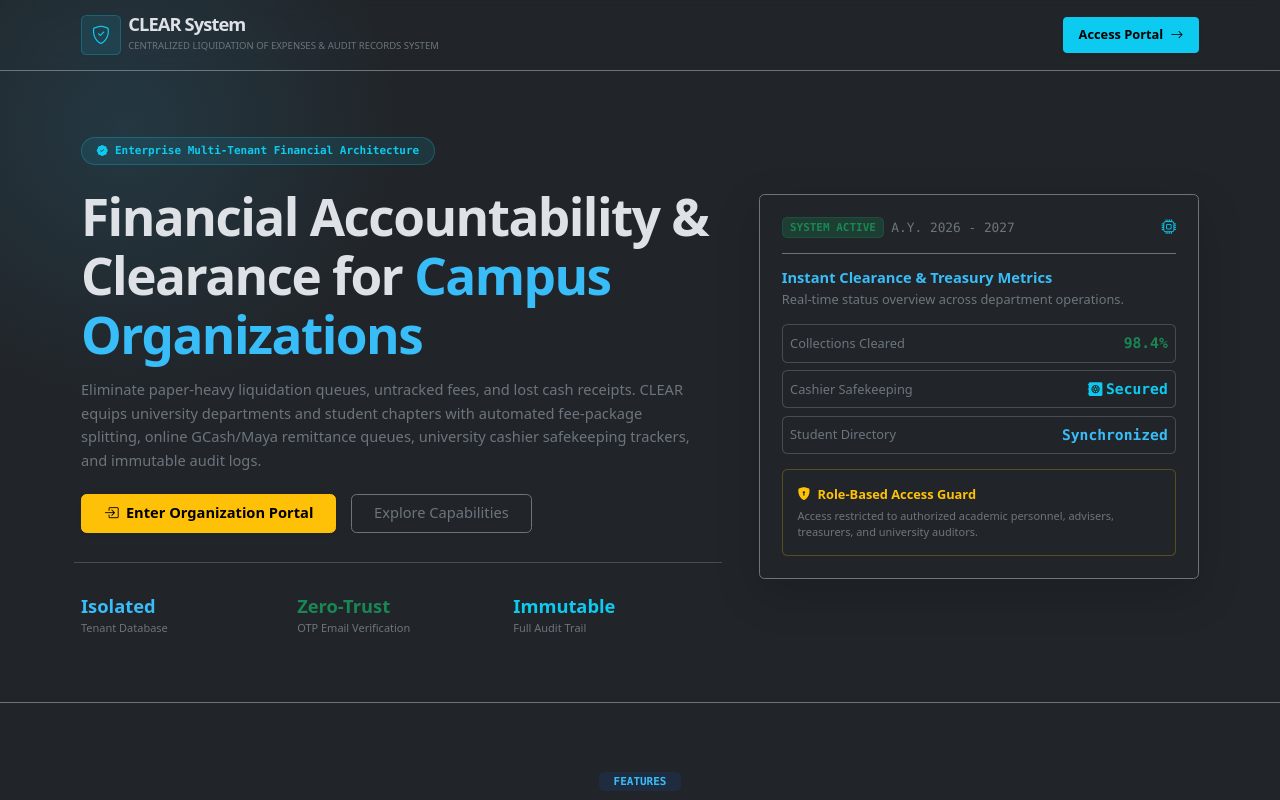
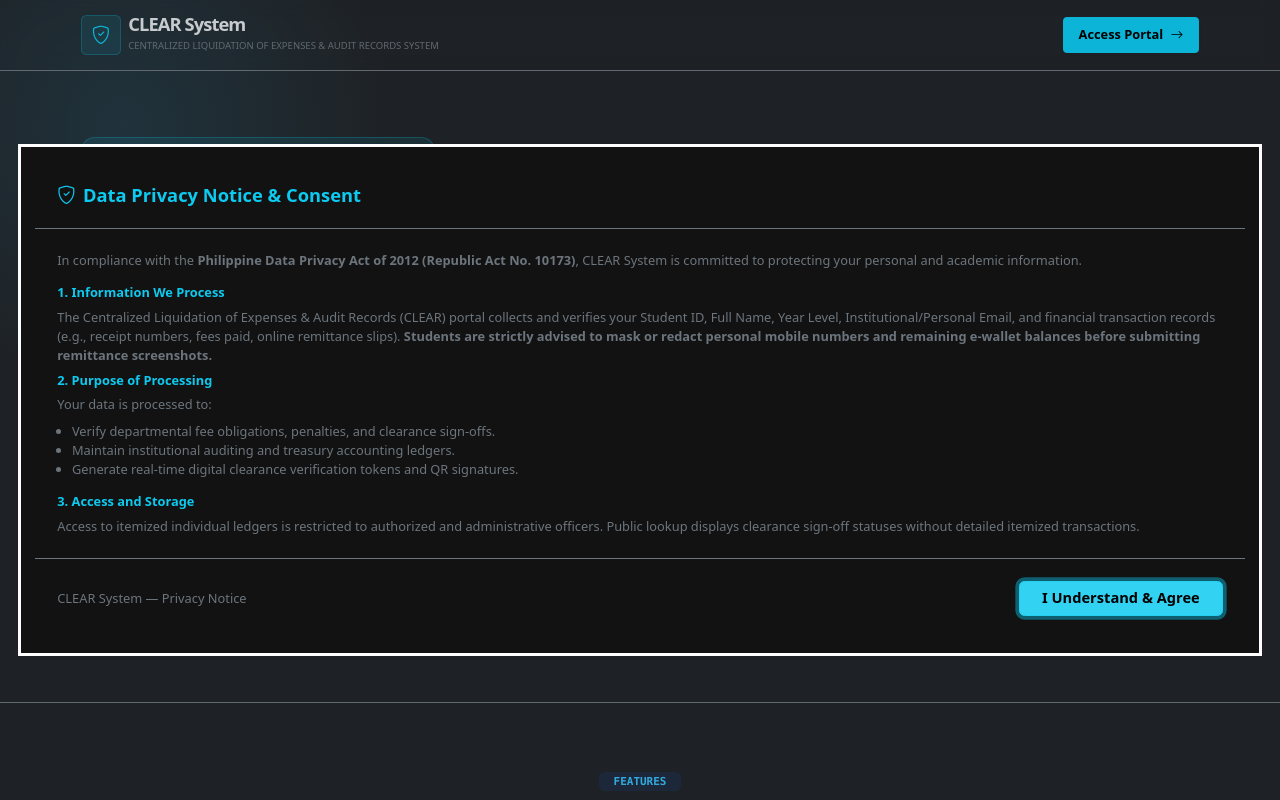
Before and after one commit to engrken/CLEAR, a Next.js app: page / in a window 1280 px wide. Shown: the top 800 px of the page. Built offline with nearby package versions, Linux system fonts and the light colour scheme; no server answers; the database is empty.

Commit message:
fix(web): use single dependable native privacy consent dialog (#110)

```diff
--- a/app/department/[department]/components/DataPrivacyModal.tsx
+++ b/app/department/[department]/components/DataPrivacyModal.tsx
@@ -1,72 +1,98 @@
-// /app/department/[department]/components/DataPrivacyModal.tsx
-
 'use client';
 
-import { useEffect } from 'react';
+import { useEffect, useRef, useState } from 'react';
 
+const CONSENT_KEY = 'clear_privacy_accepted';
+
+/** One global privacy dialog. No Bootstrap instance, backdrop, or body scroll lock. */
 export default function DataPrivacyModal() {
+  const dialogRef = useRef<HTMLDialogElement>(null);
+  const [needsConsent, setNeedsConsent] = useState(false);
+  const [acceptedThisVisit, setAcceptedThisVisit] = useState(false);
+
   useEffect(() => {
-    const isAccepted = localStorage.getItem("clear_privacy_accepted");
-    if (!isAccepted) {
-      const modalEl = document.getElementById("dataPrivacyModal");
-      if (modalEl && (window as any).bootstrap) {
-        const modal = (window as any).bootstrap.Modal.getOrCreateInstance(modalEl);
-        modal.show();
-      }
+    try {
+      setNeedsConsent(window.localStorage.getItem(CONSENT_KEY) !== 'true');
+    } catch {
+      // Restrictive browsers may disable storage. Acknowledge for this visit.
+      setNeedsConsent(true);
     }
   }, []);
 
+  useEffect(() => {
+    const dialog = dialogRef.current;
+    if (!dialog) return;
+    if (!needsConsent || acceptedThisVisit) {
+      if (dialog.open) dialog.close();
+      return;
+    }
+    // The service advisory is allowed to finish first if currently open.
+    const showWhenAvailable = () => {
+      if (!dialog.open && !document.querySelector('.clear-service-dialog[open]')) {
+        dialog.showModal();
+      }
+    };
+    showWhenAvailable();
+    const observer = new MutationObserver(showWhenAvailable);
+    const advisory = document.querySelector('.clear-service-dialog');
+    if (advisory) observer.observe(advisory, { attributes: true, attributeFilter: ['open'] });
+    return () => observer.disconnect();
+  }, [needsConsent, acceptedThisVisit]);
+
   const acceptDataPrivacy = () => {
-    localStorage.setItem("clear_privacy_accepted", "true");
-    const modalEl = document.getElementById("dataPrivacyModal");
-    if (modalEl && (window as any).bootstrap) {
-      const modal = (window as any).bootstrap.Modal.getInstance(modalEl) || (window as any).bootstrap.Modal.getOrCreateInstance(modalEl);
-      modal.hide();
-    }
+    // Consent is UI-only and does not send a server request under READ_ONLY.
+    try { window.localStorage.setItem(CONSENT_KEY, 'true'); } catch { /* per-visit fallback */ }
+    setAcceptedThisVisit(true);
+    setNeedsConsent(false);
+    dialogRef.current?.close();
   };
 
   return (
-    <div className="modal fade" id="dataPrivacyModal" data-bs-backdrop="static" data-bs-keyboard="false" tabIndex={-1} aria-labelledby="dataPrivacyTitle" aria-hidden="true">
-      <div className="modal-dialog modal-dialog-centered modal-lg">
-        <div className="modal-content card border-secondary shadow-lg clear-theme-modal">
-          <div className="modal-header border-secondary">
-            <h5 className="modal-title text-accent fw-bold" id="dataPrivacyTitle">
-              <i className="bi bi-shield-check text-info me-2"></i>Data Privacy Notice & Consent
-            </h5>
+    <dialog ref={dialogRef} className="clear-privacy-dialog d-print-none"
+      aria-labelledby="dataPrivacyTitle" aria-describedby="dataPrivacyDescription"
+      onCancel={event => event.preventDefault()}>
+      <div className="clear-privacy-dialog-content">
+        <div className="p-4 border-bottom border-secondary">
+          <h2 className="h5 text-info fw-bold mb-0" id="dataPrivacyTitle">
+            <i className="bi bi-shield-check me-2" aria-hidden="true" />
+            Data Privacy Notice &amp; Consent
+          </h2>
         </div>
-          <div className="modal-body p-4" style={{ maxHeight: '60vh', overflowY: 'auto' }}>
-            <p className="small text-secondary mb-3">
-              In compliance with the <strong>Philippine Data Privacy Act of 2012 (Republic Act No. 10173)</strong>, CLEAR System is committed to protecting your personal and academic information.
+        <div className="p-4 clear-privacy-dialog-body">
+          <p id="dataPrivacyDescription" className="small text-secondary mb-3">
+            In compliance with the <strong>Philippine Data Privacy Act of 2012 (Republic Act No. 10173)</strong>,
+            CLEAR System is committed to protecting your personal and academic information.
           </p>
-
-            <h6 className="text-info small fw-bold">1. Information We Process</h6>
+          <h3 className="h6 text-info small fw-bold">1. Information We Process</h3>
           <p className="small text-secondary mb-2">
-              The Centralized Liquidation of Expenses & Audit Records (CLEAR) portal collects and verifies your Student ID, Full Name, Year Level, Institutional/Personal Email, and financial transaction records (e.g., receipt numbers, fees paid, online remittance slips). <strong>Students are strictly advised to mask or redact their personal mobile numbers and remaining e-wallet balances prior to submitting remittance screenshots.</strong>
+            The Centralized Liquidation of Expenses &amp; Audit Records (CLEAR) portal collects and verifies
+            your Student ID, Full Name, Year Level, Institutional/Personal Email, and financial transaction
+            records (e.g., receipt numbers, fees paid, online remittance slips).
+            <strong> Students are strictly advised to mask or redact personal mobile numbers and remaining
+            e-wallet balances before submitting remittance screenshots.</strong>
           </p>
-
-            <h6 className="text-info small fw-bold">2. Purpose of Processing</h6>
-            <p className="small text-secondary mb-2">
-              Your data is strictly processed to:
-            </p>
+          <h3 className="h6 text-info small fw-bold">2. Purpose of Processing</h3>
+          <p className="small text-secondary mb-2">Your data is processed to:</p>
           <ul className="small text-secondary ps-3 mb-3">
             <li>Verify departmental fee obligations, penalties, and clearance sign-offs.</li>
             <li>Maintain institutional auditing and treasury accounting ledgers.</li>
             <li>Generate real-time digital clearance verification tokens and QR signatures.</li>
           </ul>
-
-            <h6 className="text-info small fw-bold">3. Access and Storage</h6>
+          <h3 className="h6 text-info small fw-bold">3. Access and Storage</h3>
           <p className="small text-secondary mb-0">
-              Access to itemized individual ledgers is restricted strictly to authorized and administrative officers. Public lookup displays only clearance sign-off statuses without disclosing detailed itemized transactions.
+            Access to itemized individual ledgers is restricted to authorized and administrative officers.
+            Public lookup displays clearance sign-off statuses without detailed itemized transactions.
           </p>
         </div>
-          <div className="modal-footer border-secondary d-flex justify-content-between">
-            <small className="text-secondary">CLEAR System - Centralized Liquidation of Expenses and Audit Reports</small>
-            <button type="button" className="btn btn-info btn-sm fw-bold px-4" id="btnAcceptPrivacy" onClick={acceptDataPrivacy}>
-              I Understand & Agree
+        <div className="p-3 p-md-4 border-top border-secondary d-flex gap-3 flex-wrap align-items-center justify-content-between">
+          <small className="text-secondary">CLEAR System — Privacy Notice</small>
+          <button type="button" id="btnAcceptPrivacy"
+            className="btn btn-info fw-bold px-4"
+            onClick={acceptDataPrivacy}>
+            I Understand &amp; Agree
           </button>
         </div>
       </div>
-      </div>
-    </div>
+    </dialog>
   );
 }
```
Lines whose indentation alone changed are shown as unchanged.
